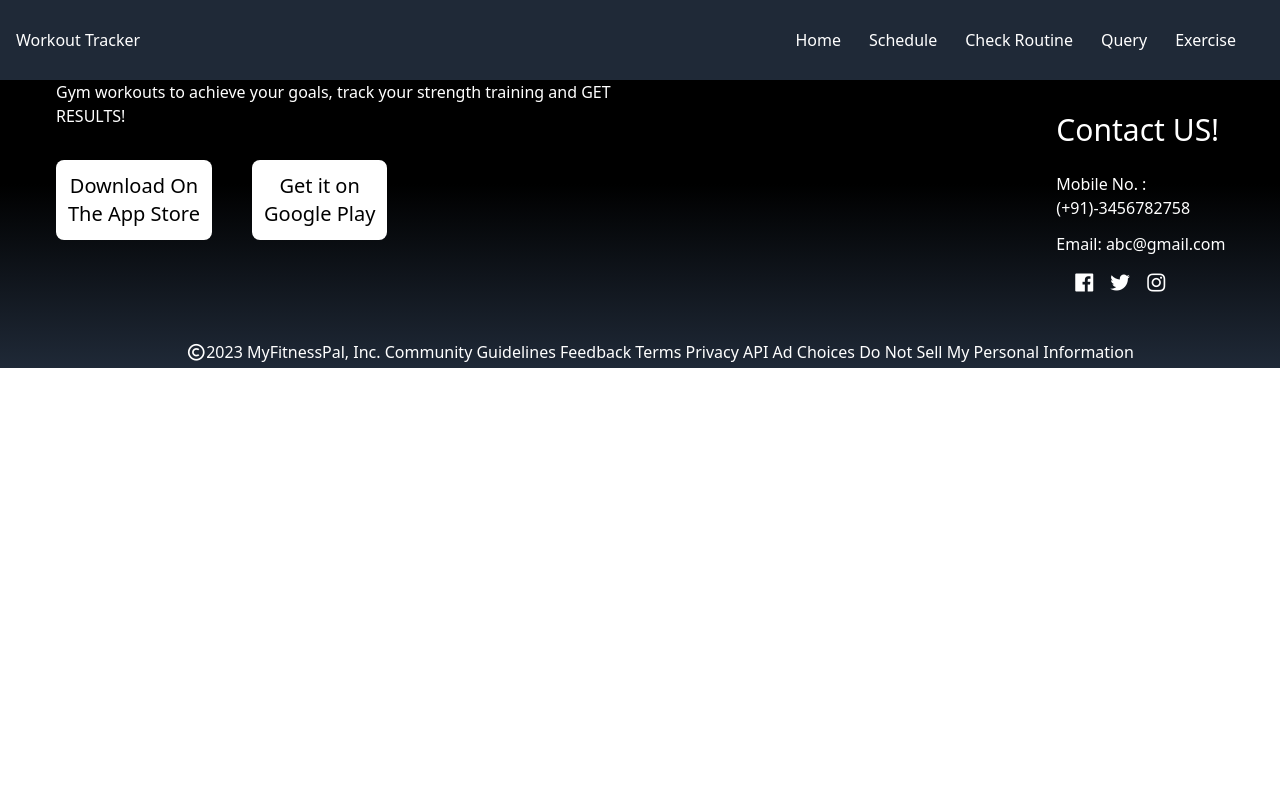
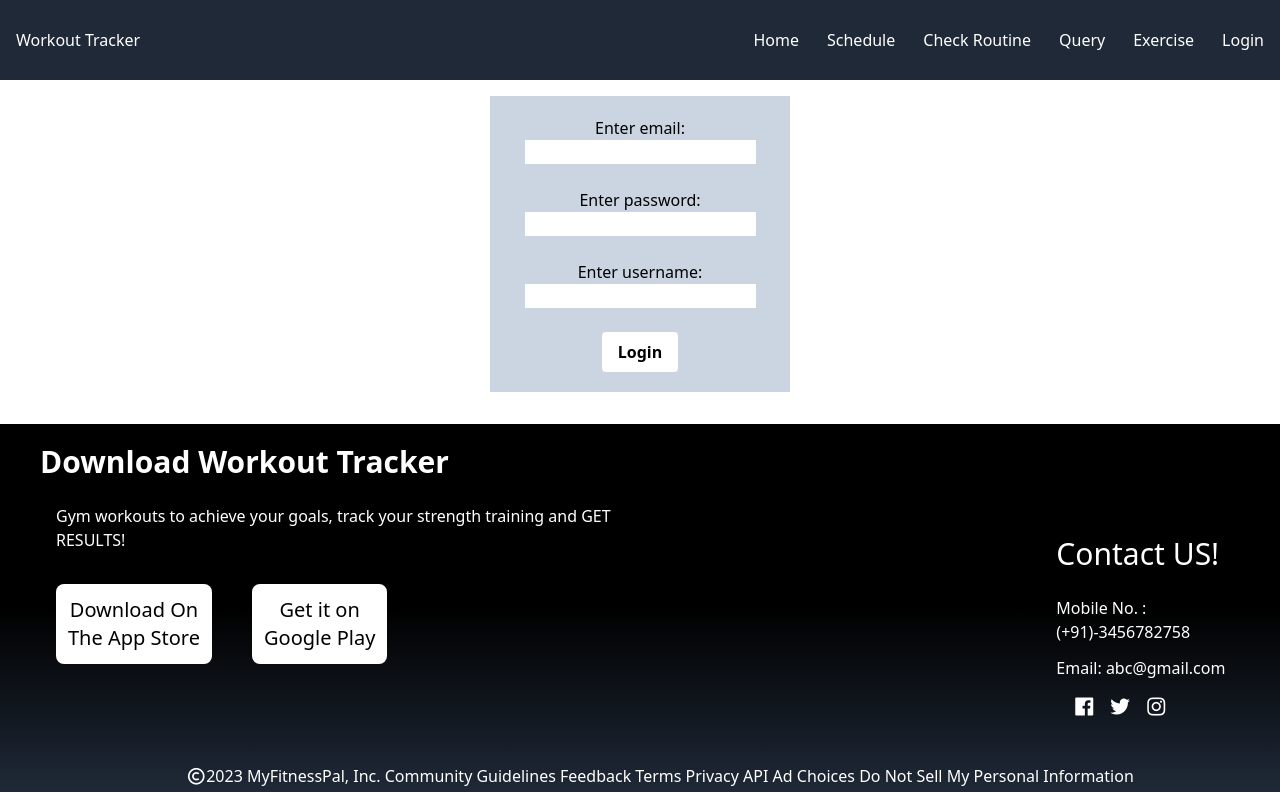
Before and after one commit to Prerna417/workout-tracker, a React (Create React App) app in the folder client/: page /Login in a window 1280 px wide. Built offline with nearby package versions, Linux system fonts and the light colour scheme.

Commit message:
created context api

```diff
--- a/client/src/App.js
+++ b/client/src/App.js
@@ -6,6 +6,7 @@ import Home from "./components/Home";
 import Navbar from "./components/Navbar";
 import Schedule from "./components/Schedule";
 import Schedule1 from "./components/Schedule1";
+import Login from "./components/Login";
 import {
   BrowserRouter as Router,
   Switch,
@@ -17,15 +18,16 @@ import {
 
 
 function App() {
-const { user } = true;
+const  user  = false;
   return (
     <Router >
       <Navbar />
       <Routes>
       <Route exact path="/" element={<Home />} />
-      <Route path="/Schedule" element={user ? <Home /> : <Schedule />} />
-      <Route path="/ExerciseQueryForm" element={user ? <Home /> : <ExerciseQueryForm />} />
-      <Route path="/Exercise" element={user ? <Home /> : <Exercise />} />
+      <Route path="/Schedule" element={user ? <Schedule /> : <Login />} />
+      <Route path="/ExerciseQueryForm" element={user ? <ExerciseQueryForm /> : <Login />} />
+      <Route path="/Exercise" element={user ? <Exercise /> : <Home />} />
+      <Route path="/Login" element={user ? <Home /> : <Login />} />
       </Routes>
       <Footer />
     </Router>
--- /dev/null
+++ b/client/src/apicalls.js
@@ -0,0 +1 @@
+export const loginCall = async (user,dispatch)
--- /dev/null
+++ b/client/src/components/Login.js
@@ -0,0 +1,31 @@
+import React from 'react'
+import { useRef } from "react";
+
+function Login() {
+  const email = useRef();
+  const password = useRef();
+
+
+  const handleSubmit = (e) =>{
+    e.preventDefault();
+    console.log(email.current.value);
+  }
+
+  return (
+    <div className='container mx-auto py-8 flex justify-center'>
+     <form onSubmit={handleSubmit} className=' mt-16 flex flex-col items-center bg-slate-300 py-5 w-[300px] '>
+          <label for="email">Enter email:</label>
+          <input type="email" id="email" name="email" ref={email}></input>
+          <br />
+          <label for="password">Enter password:</label>
+          <input type="password" id="password" name="password" ref={password} minLength = "6"></input>
+          <br/>
+          <label for="username">Enter username:</label>
+          <input type="text" id="username" name="username"></input>
+          <button className='font-semibold bg-white text-black px-4 py-2 mt-6 rounded '>Login</button>
+        </form>
+    </div>
+  )
+}
+
+export default Login
--- a/client/src/components/Navbar.js
+++ b/client/src/components/Navbar.js
@@ -2,7 +2,7 @@ import React, { useState } from 'react';
 import { Link } from 'react-router-dom';
 
 export default function () {
-  const { user } = true;
+  const  user  = true;
   const [menu, setMenu] = useState(false);
 
 
@@ -28,6 +28,9 @@ export default function () {
           </li>
           <li className="pr-7">
             <Link to="/Exercise">Exercise</Link>
+          </li>
+          <li>
+          <Link to="/Login">Login</Link>
           </li>
         </ul>
       </div>
--- /dev/null
+++ b/client/src/components/Register.js
@@ -0,0 +1,20 @@
+import React from 'react'
+
+function Register() {
+  return (
+    <div className='container mx-auto py-8 flex justify-center'>
+     <form action='/submit' method="post" className=' mt-16 flex flex-col items-center bg-slate-300 py-5 w-[300px] space-y-2'>
+          <label for="email">Enter email:</label>
+          <input type="email" id="email" name="email"></input>
+          <br />
+          <label for="password">Enter password:</label>
+          <input type="password" id="password" name="password"></input>
+          <br/>
+          <label for="username">Enter username:</label>
+          <input type="text" id="username" name="username"></input>
+        </form>
+    </div>
+  )
+}
+
+export default Register;
--- /dev/null
+++ b/client/src/context/AuthActions.js
@@ -0,0 +1,13 @@
+export const LoginStart = (userCredentials) => ({
+    type: "LOGIN_START",
+});
+
+export const LoginSuccess = (user) => ({
+    type: "LOGIN_SUCCESS",
+    payload:user,
+});
+
+export const LoginFailure = (user) => ({
+    type: "LOGIN_FAILURE",
+    payload:error,
+});
--- /dev/null
+++ b/client/src/context/AuthContext.js
@@ -0,0 +1,28 @@
+import { createContext, useReducer } from "react";
+import AuthReducer from "./AuthReducer";
+
+
+const INITIAL_STATE = {
+    user: null,
+    isFetching: false,
+    error: false,
+};
+
+export const AuthContext = createContext(INITIAL_STATE);
+
+export const AuthContextProvider = ({children}) =>{
+    const[state,dispatch] = useReducer(AuthReducer,INITIAL_STATE);
+
+    return(
+        <AuthContext.Provider
+            value={{
+                user:state.user,
+                isFetching:state.isFetching,
+                error:state.error,
+                dispatch,
+            }}
+            >
+                {children}
+        </AuthContext.Provider>
+    );
+}
--- /dev/null
+++ b/client/src/context/AuthReducer.js
@@ -0,0 +1,28 @@
+const AuthReducer = (state,action) =>{
+    switch(action.type){
+        case "LOGIN_START":
+            return{
+                user:null,
+                isFetching:true,
+                error:false,
+            };
+        case "LOGIN_SUCCESS":
+            return{
+                user:action.payload,
+                isFetching:false,
+                error:false,
+                };
+
+         case "LOGIN_FAILURE":
+             return{
+                user:null,
+                isFetching:false,
+                error:action.payload,
+                };
+
+        default:
+            return state
+    }
+};
+
+export default AuthReducer;
--- a/client/src/index.js
+++ b/client/src/index.js
@@ -2,11 +2,14 @@ import React from 'react';
 import ReactDOM from 'react-dom/client';
 import './index.css';
 import App from './App';
+import {AuthContextProvider} from "./context/AuthContext"
 
 
 const root = ReactDOM.createRoot(document.getElementById('root'));
 root.render(
   <React.StrictMode>
-    <App />
+    <AuthContextProvider>
+       <App />
+    </AuthContextProvider>
   </React.StrictMode>
 );
```
Also changed, not shown: 1 other file (tests, documents, lock files or other folders).
